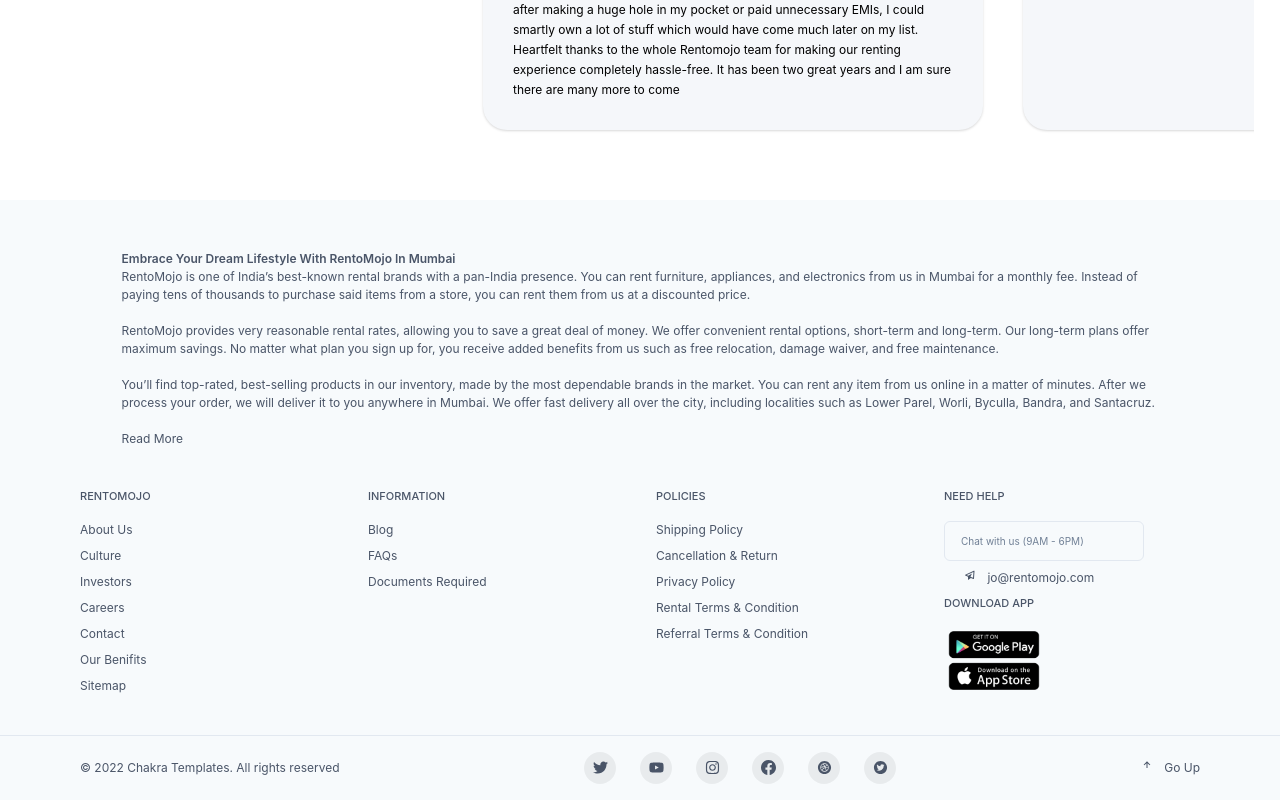
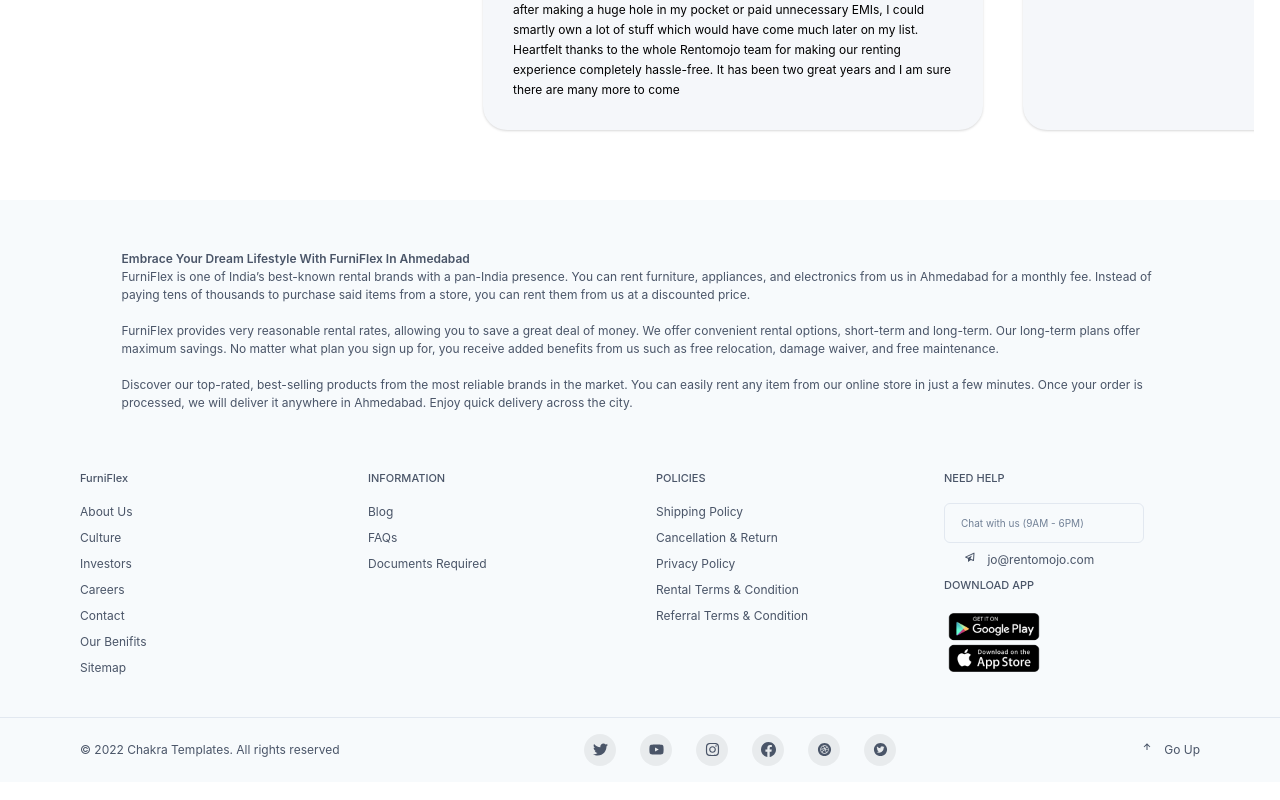
Before and after one commit to khushpatel1234/odoo_furniture_rental, a React (Create React App) app: page / in a window 1280 px wide. Shown: the part 2270-3070 px from the top of the page. Built offline with nearby package versions, Linux system fonts and the light colour scheme.

Commit message:
Update Footer.jsx

```diff
--- a/src/Pages/Footer.jsx
+++ b/src/Pages/Footer.jsx
@@ -1,4 +1,3 @@
-
 import {
   Box,
   Container,
@@ -63,19 +62,19 @@
       color={useColorModeValue('gray.600', 'gray.200')}
       fontSize="12px">
         <Box textAlign="left" maxW="81%" pt={"50px"}  display={{base:"none",md:"block"}} margin="auto">
-            <Text fontWeight={600}>Embrace Your Dream Lifestyle With RentoMojo In Mumbai</Text>
-            <Text objectFit={"cover"}>RentoMojo is one of India’s best-known rental brands with a pan-India presence. You can rent furniture, appliances, and electronics from us in Mumbai for a monthly fee. Instead of paying tens of thousands to purchase said items from a store, you can rent them from us at a discounted price.</Text>
+            <Text fontWeight={600}>Embrace Your Dream Lifestyle With FurniFlex In Ahmedabad</Text>
+            <Text objectFit={"cover"}>FurniFlex is one of India’s best-known rental brands with a pan-India presence. You can rent furniture, appliances, and electronics from us in Ahmedabad for a monthly fee. Instead of paying tens of thousands to purchase said items from a store, you can rent them from us at a discounted price.</Text>
             <br />
-            <Text>RentoMojo provides very reasonable rental rates, allowing you to save a great deal of money. We offer convenient rental options, short-term and long-term. Our long-term plans offer maximum savings. No matter what plan you sign up for, you receive added benefits from us such as free relocation, damage waiver, and free maintenance.</Text>
+            <Text>FurniFlex provides very reasonable rental rates, allowing you to save a great deal of money. We offer convenient rental options, short-term and long-term. Our long-term plans offer maximum savings. No matter what plan you sign up for, you receive added benefits from us such as free relocation, damage waiver, and free maintenance.</Text>
             <br />
-            <Text>You’ll find top-rated, best-selling products in our inventory, made by the most dependable brands in the market. You can rent any item from us online in a matter of minutes. After we process your order, we will deliver it to you anywhere in Mumbai. We offer fast delivery all over the city, including localities such as Lower Parel, Worli, Byculla, Bandra, and Santacruz.</Text>
+            <Text>
+            Discover our top-rated, best-selling products from the most reliable brands in the market. You can easily rent any item from our online store in just a few minutes. Once your order is processed, we will deliver it anywhere in Ahmedabad. Enjoy quick delivery across the city.</Text>
             <br />
-            <Text>Read More  </Text>
         </Box>
       <Container as={Stack} maxW={'6xl'} py={10} m="auto">
         <SimpleGrid columns={{ base: 1, sm: 2, md: 4 }} spacing={8}>
           <Stack align={'flex-start'}>
-            <ListHeader>RENTOMOJO</ListHeader>
+            <ListHeader>FurniFlex</ListHeader>
             <Text>About Us</Text>
             <Text>Culture</Text>
             <Text>Investors</Text>
```
